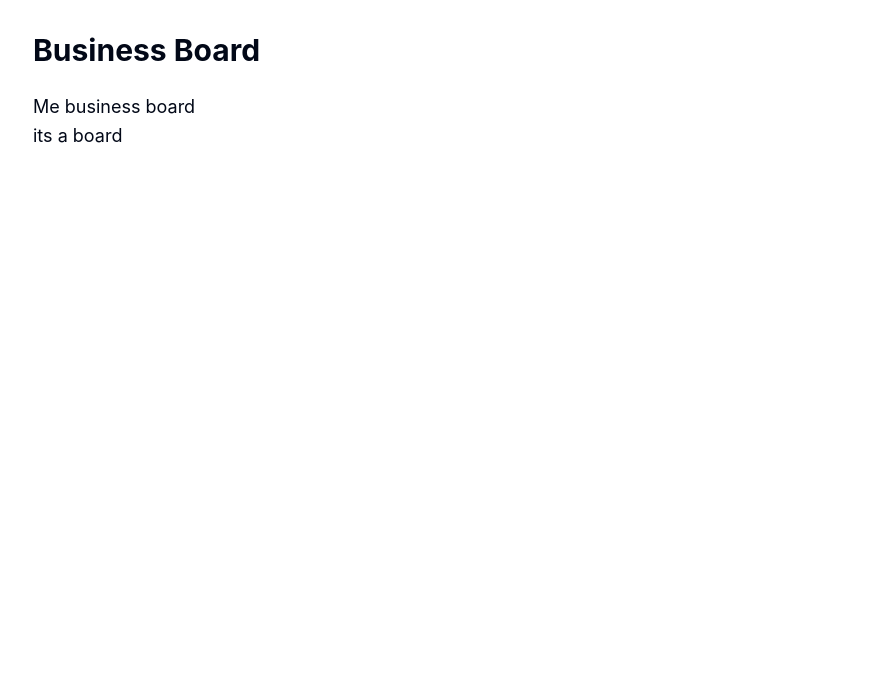
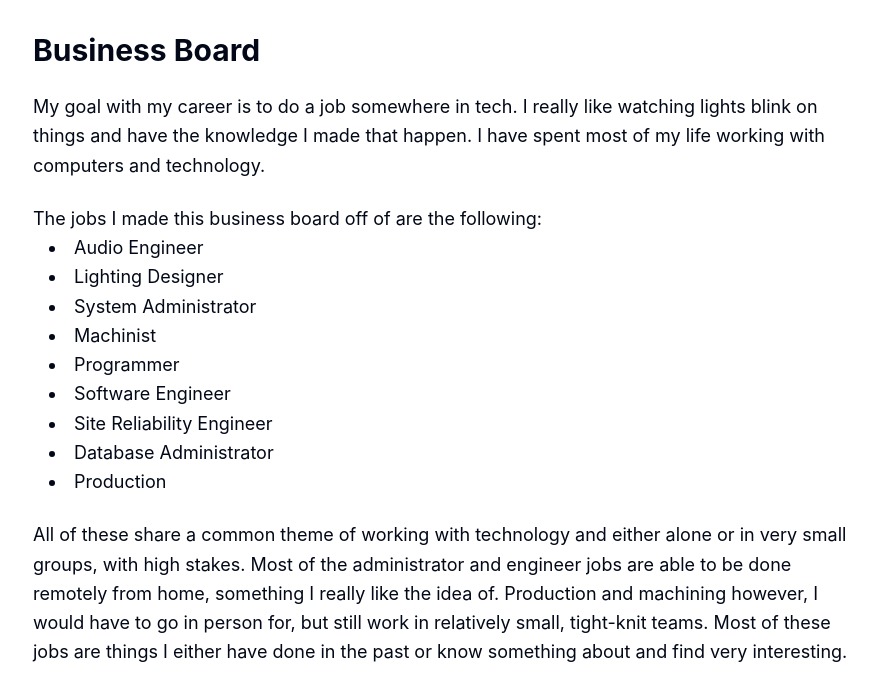
Before and after one commit to lordbagel42/onestone, a SvelteKit app: page /portfolio/living-in-beta/business-board in a window 1280 px wide. Shown: the top 700 px of the page, without its empty margins (191-1068 px from the left). Built offline with nearby package versions, Linux system fonts and the light colour scheme.

Commit message:
business board reflection

```diff
--- a/src/routes/portfolio/living-in-beta/business-board/+page.svelte
+++ b/src/routes/portfolio/living-in-beta/business-board/+page.svelte
@@ -14,7 +14,38 @@
 		<PopupPhoto title="Business Board" alt="My Business Board" src={boardimg} />
 	</ArticleSection>
 	<ArticleSection>
-		<ArticleParagraph>Me business board</ArticleParagraph>
-		<ArticleParagraph>its a board</ArticleParagraph>
+		<ArticleParagraph>
+			My goal with my career is to do a job somewhere in tech. I really like watching lights blink
+			on things and have the knowledge I made that happen. I have spent most of my life working with
+			computers and technology.
+		</ArticleParagraph>
+	</ArticleSection>
+	<ArticleSection>
+		<ArticleParagraph>
+			The jobs I made this business board off of are the following:
+
+			<ul class="ml-4 list-inside list-disc">
+				<li>Audio Engineer</li>
+				<li>Lighting Designer</li>
+				<li>System Administrator</li>
+				<li>Machinist</li>
+				<li>Programmer</li>
+				<li>Software Engineer</li>
+				<li>Site Reliability Engineer</li>
+				<li>Database Administrator</li>
+				<li>Production</li>
+			</ul>
+		</ArticleParagraph>
+	</ArticleSection>
+
+	<ArticleSection>
+		<ArticleParagraph>
+			All of these share a common theme of working with technology and either alone or in very small
+			groups, with high stakes. Most of the administrator and engineer jobs are able to be done
+			remotely from home, something I really like the idea of. Production and machining however, I
+			would have to go in person for, but still work in relatively small, tight-knit teams. Most of
+			these jobs are things I either have done in the past or know something about and find very
+			interesting.
+		</ArticleParagraph>
 	</ArticleSection>
 </ArticleRoot>
```
